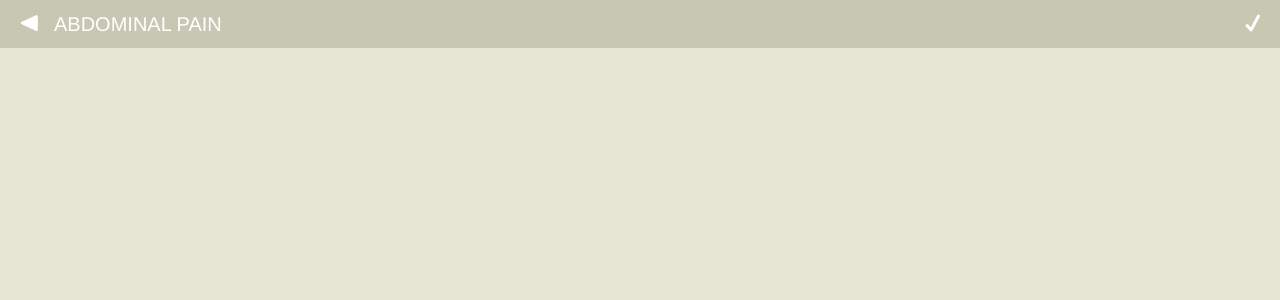
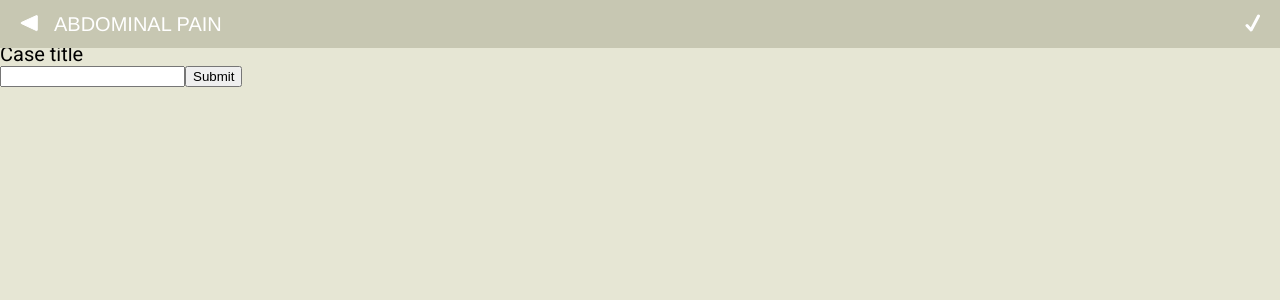
Before and after one commit to fac-14/OSCEBossKey, a React (Vite) app: page /history/abdominal-pain/add-case in a window 1280 px wide. Shown: the top 300 px of the page. Built offline with nearby package versions, Linux system fonts and the light colour scheme; a web font is replaced by a local one.

Commit message:
add user inputfor case title, Relates #17 & #89

```diff
--- a/src/components/Pages/AddNew/AddTile.js
+++ b/src/components/Pages/AddNew/AddTile.js
@@ -34,7 +34,10 @@ export default class AddTile extends React.Component {
           tickDisplayed={true}
         />
         <div id="add-new-wrapper">
-          <NewTileInput exam={this.state.exam} userTypes={this.userTypes} />
+          <NewTileInput
+            instructionText={"Add station"}
+            userTypes={this.userTypes}
+          />
           <InstructionText text={"Add case"} />
           <div id="banner-wrapper">
             <AddNewBanner
--- a/src/components/Pages/AddNew/NewCase.js
+++ b/src/components/Pages/AddNew/NewCase.js
@@ -5,6 +5,7 @@ import PropTypes from "prop-types";
 
 import airtableQuery from "../../../utils/fetch";
 
+import NewTileInput from "./NewTileInput";
 import TopBar from "../../TopBar/TopBar";
 
 export default class NewCase extends React.Component {
@@ -31,15 +32,25 @@ export default class NewCase extends React.Component {
     );
   };
 
+  userTypes = input => {
+    this.setState({ caseTitle: input });
+  };
+
   render() {
     return (
-      <React.Fragment id="add-new-wrapper">
+      <React.Fragment>
         <TopBar
           exam={this.props.match.params.exam}
           stationName={this.props.match.params.station}
           submitCase={this.submitCase}
           tickDisplayed={this.state.tickDisplayed}
         />
+        <div id="add-new-wrapper">
+          <NewTileInput
+            instructionText={"Case title"}
+            userTypes={this.userTypes}
+          />
+        </div>
       </React.Fragment>
     );
   }
--- a/src/components/Pages/AddNew/NewTileInput.js
+++ b/src/components/Pages/AddNew/NewTileInput.js
@@ -8,17 +8,14 @@ export default class NewTileInput extends React.Component {
   render() {
     return (
       <React.Fragment>
-        <InstructionText text={"Add station"} />
-        <NewTileTextInput
-          exam={this.props.exam}
-          userTypes={this.props.userTypes}
-        />
+        <InstructionText text={this.props.instructionText} />
+        <NewTileTextInput userTypes={this.props.userTypes} />
       </React.Fragment>
     );
   }
 }
 
 NewTileInput.propTypes = {
-  exam: PropTypes.string,
+  instructionText: PropTypes.string,
   userTypes: PropTypes.func
 };
--- a/src/components/Pages/AddNew/NewTileTextInput.js
+++ b/src/components/Pages/AddNew/NewTileTextInput.js
@@ -31,6 +31,5 @@ export default class NewTileTextInput extends React.Component {
 }
 
 NewTileTextInput.propTypes = {
-  exam: PropTypes.string,
   userTypes: PropTypes.func
 };
```
